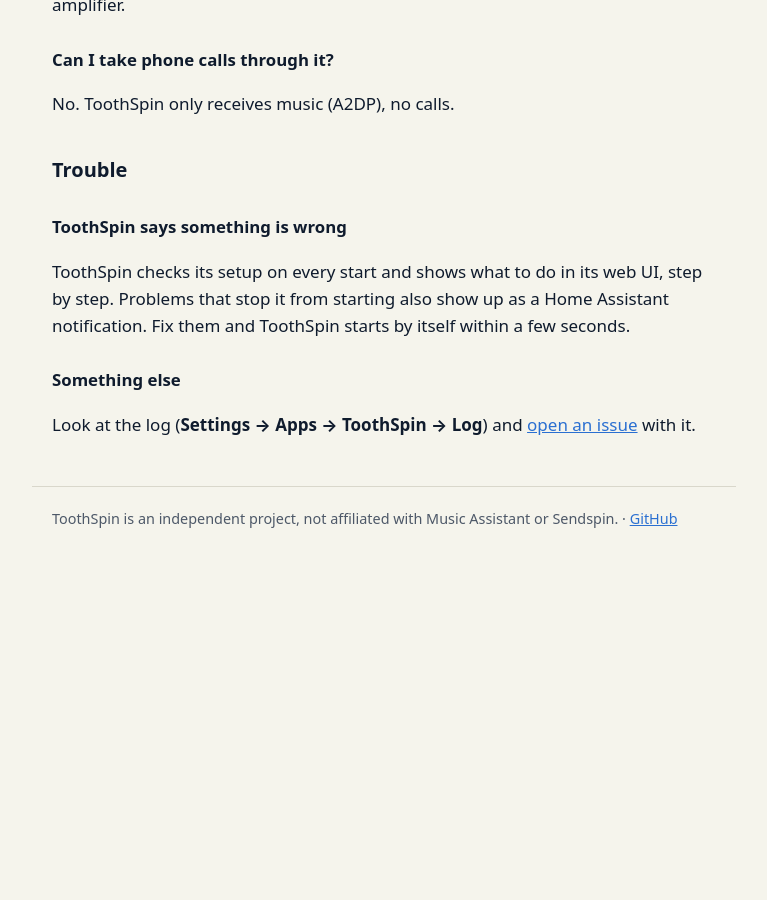
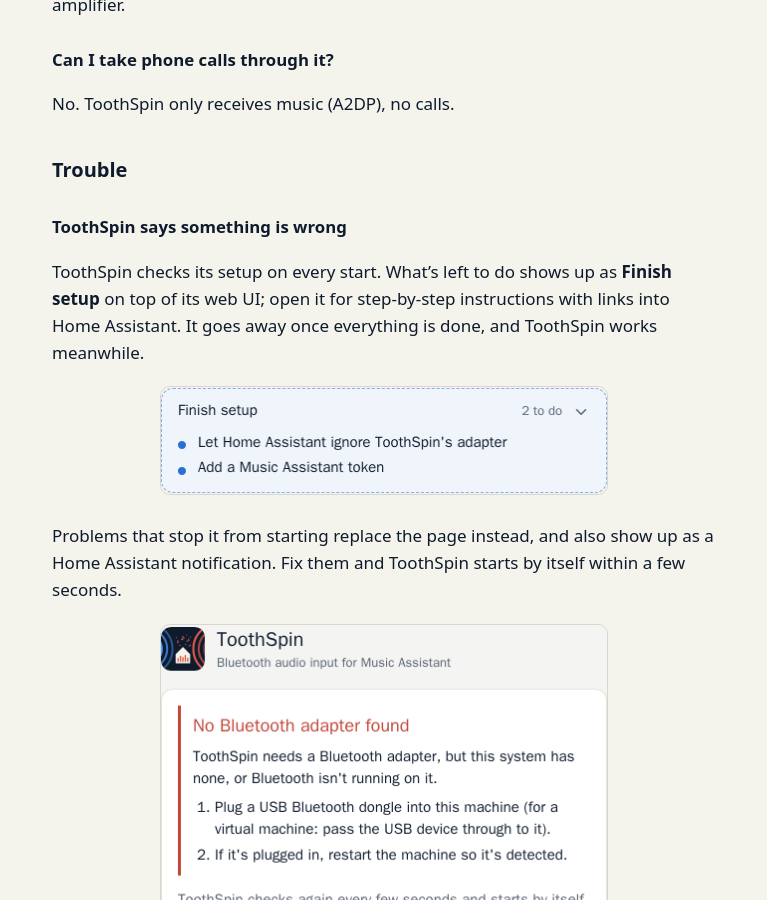
Before and after one commit to eknoes/toothspin, a Jekyll site: the page built from docs/faq.md, in a window 1280 px wide and 900 px high, scrolled down 2196 px. Shown: the whole window, without its empty margins (256-1023 px from the left). Built offline with Jekyll 4.4.1, drawn with Linux system fonts in a browser that asks for light colours; before the commit the page ends 2758 px from its top, so only the background shows below that.

Commit message:
docs: screenshots of the setup card and a demo GIF
The screenshot script now runs a fake receiver that applies the web UI's
requests, so it can record the UI in use. Never gonna give you up.

Co-Authored-By: Claude Opus 5.5 <noreply@anthropic.com>

```diff
--- a/docs/_screenshots/demo.json
+++ b/docs/_screenshots/demo.json
@@ -3,7 +3,7 @@
   "devices": [
     {
       "address": "AA:BB:CC:00:00:01", "name": "Pixel 9", "paired": true, "trusted": false, "connected": true,
-      "audio": {"codec": "AAC", "now_playing": {"title": "Teardrop", "artist": "Massive Attack"}},
+      "audio": {"codec": "AAC", "now_playing": {"title": "Never Gonna Give You Up", "artist": "Rick Astley"}},
       "sendspin": {
         "name": "Alex's Pixel (Bluetooth)", "url": "ws://192.168.1.10:8927/sendspin", "connected": true,
         "server_name": "Music Assistant", "paired": true, "requested": true, "streaming": true, "signal": true,
--- a/docs/faq.md
+++ b/docs/faq.md
@@ -95,10 +95,24 @@ No. ToothSpin only receives music (A2DP), no calls.
 
 ### ToothSpin says something is wrong {#setup-problems}
 
-ToothSpin checks its setup on every start and shows what to do in its web
-UI, step by step. Problems that stop it from starting also show up as a Home
-Assistant notification. Fix them and ToothSpin starts by itself within a few
-seconds.
+ToothSpin checks its setup on every start. What's left to do shows up as
+**Finish setup** on top of its web UI; open it for step-by-step instructions
+with links into Home Assistant. It goes away once everything is done, and
+ToothSpin works meanwhile.
+
+<figure class="shot">
+  <img src="{{ '/assets/screenshots/setup-collapsed.png' | relative_url }}" width="448"
+    alt="Finish setup, collapsed: two things to do">
+</figure>
+
+Problems that stop it from starting replace the page instead, and also show
+up as a Home Assistant notification. Fix them and ToothSpin starts by itself
+within a few seconds.
+
+<figure class="shot">
+  <img src="{{ '/assets/screenshots/setup-blocked.png' | relative_url }}" width="448"
+    alt="No Bluetooth adapter found, with steps to fix it">
+</figure>
 
 ### Something else {#other}
 
```
Also changed, not shown: docs/index.md (+7 -1 lines), docs/install.md (+10 -2 lines), toothspin/DOCS.md (+3 -2 lines), README.md, docs/assets/screenshots/demo.gif (added), docs/assets/screenshots/setup-blocked.png (added), docs/assets/screenshots/setup-collapsed.png (added), docs/assets/screenshots/setup.png (added), docs/assets/screenshots/web-ui-dark.png, docs/assets/screenshots/web-ui-light.png, toothspin/README.md, 1 other file.
